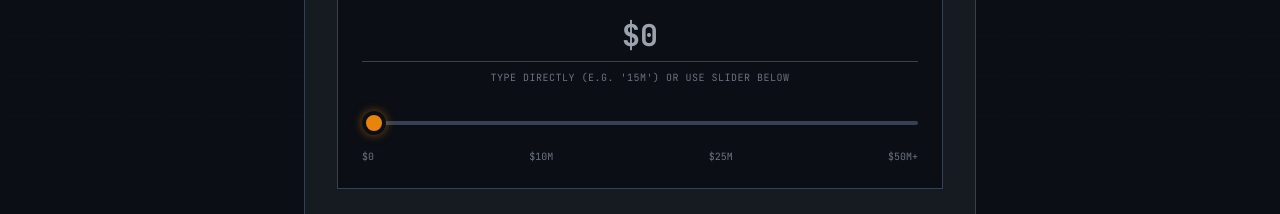
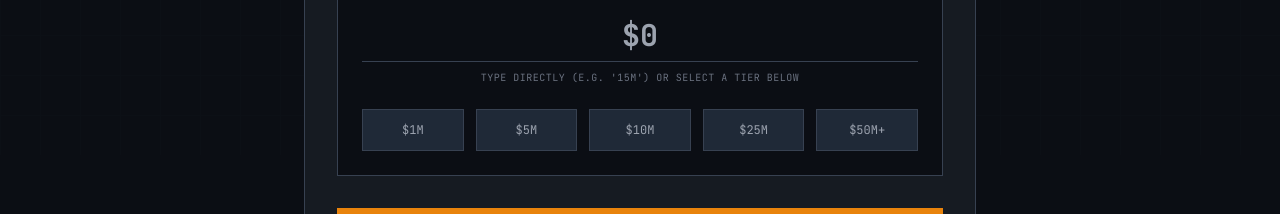
Before and after one commit to thecontlab/continuity-sim, a React (Vite) app: page / in a window 1280 px wide. Shown: the part 645-859 px from the top of the page. Built offline with nearby package versions, Linux system fonts and the light colour scheme; no server answers.

Commit message:
Revert to sliders

```diff
--- a/components/StageFoundation.tsx
+++ b/components/StageFoundation.tsx
@@ -11,7 +11,6 @@ interface StageFoundationProps {
 // Custom Icon Components
 const Icons = {
   Construction: (
-    // Building Under Construction with Crane
     <svg
       xmlns="http://www.w3.org/2000/svg"
       width="32"
@@ -24,25 +23,19 @@ const Icons = {
       strokeLinejoin="round"
       className="mb-2 text-current"
     >
-      {/* Building Structure */}
       <path d="M4 22V6a2 2 0 0 1 2-2h5" />
       <path d="M14 22V14h-3v8" />
       <path d="M8 10h.01" />
       <path d="M8 14h.01" />
       <path d="M8 18h.01" />
-      {/* Crane Mast */}
       <path d="M17 22V2" />
-      {/* Crane Jib */}
       <path d="M11 2h8" />
-      {/* Counterweight */}
       <path d="M19 2l3 3-3 3" />
-      {/* Hook Line */}
       <path d="M13 2v4" />
       <path d="M13 6l-1 1" />
     </svg>
   ),
   SkilledTrades: (
-    // Vertical Pipe with Lightning Bolt overlay
     <svg
       xmlns="http://www.w3.org/2000/svg"
       width="32"
@@ -55,15 +48,12 @@ const Icons = {
       strokeLinejoin="round"
       className="mb-2 text-current"
     >
-      {/* Vertical Pipe */}
       <path d="M8 3v18" />
       <path d="M16 3v18" />
       <path d="M6 3h12" />
       <path d="M6 21h12" />
       <path d="M6 7h12" opacity="0.3" />
       <path d="M6 17h12" opacity="0.3" />
-
-      {/* Lightning Bolt Overlay - Filled to obscure lines behind it */}
       <path
         d="M14 9l-2 4h3l-4 6v-5h-3l4-5"
         fill="#0B0E14"
@@ -73,17 +63,13 @@ const Icons = {
     </svg>
   ),
   Healthcare: (
-    // Nurse Hat with Center Cross
     <svg className="w-8 h-8 mb-2 text-current" fill="none" stroke="currentColor" viewBox="0 0 24 24">
-      {/* Cap Shape */}
       <path strokeLinecap="round" strokeLinejoin="round" strokeWidth={1.5} d="M5 8h14l-1.5-4H6.5L5 8z" />
       <path strokeLinecap="round" strokeLinejoin="round" strokeWidth={1.5} d="M3 8h18v9a1 1 0 01-1 1H4a1 1 0 01-1-1V8z" />
-      {/* Centered Cross - Adjusted for visual center of the bottom box */}
       <path strokeLinecap="round" strokeLinejoin="round" strokeWidth={1.5} d="M12 9.5v5m-2.5-2.5h5" />
     </svg>
   ),
   ProfessionalServices: (
-    // Briefcase Icon (Unchanged)
     <svg className="w-8 h-8 mb-2 text-current" fill="none" stroke="currentColor" viewBox="0 0 24 24">
       <path strokeLinecap="round" strokeLinejoin="round" strokeWidth={1.5} d="M21 13.255A23.931 23.931 0 0112 15c-3.183 0-6.22-.62-9-1.745M16 6V4a2 2 0 00-2-2h-4a2 2 0 00-2 2v2m4 6h.01M5 20h14a2 2 0 002-2V8a2 2 0 00-2-2H5a2 2 0 00-2 2v10a2 2 0 002 2z" />
     </svg>
@@ -102,6 +88,14 @@ const KEY_INDUSTRIES: IndustryItem[] = [
   { id: 'Skilled Trades', label: 'Skilled Trades', icon: Icons.SkilledTrades },
   { id: 'Healthcare / MedTech', label: 'Healthcare', icon: Icons.Healthcare },
   { id: 'Professional Services', label: 'Prof. Services', icon: Icons.ProfessionalServices },
+];
+
+const REVENUE_PRESETS = [
+  { label: '$1M', value: 1000000 },
+  { label: '$5M', value: 5000000 },
+  { label: '$10M', value: 10000000 },
+  { label: '$25M', value: 25000000 },
+  { label: '$50M+', value: 50000000 },
 ];
 
 export const StageFoundation: React.FC<StageFoundationProps> = ({ onComplete }) => {
@@ -160,12 +154,6 @@ export const StageFoundation: React.FC<StageFoundationProps> = ({ onComplete })
     }
 
     // 2. Standard Input logic via helper
-    updateRevenue(val);
-  };
-
-  const handleSliderChange = (e: React.ChangeEvent<HTMLInputElement>) => {
-    setError('');
-    const val = parseInt(e.target.value, 10);
     updateRevenue(val);
   };
 
@@ -244,7 +232,7 @@ export const StageFoundation: React.FC<StageFoundationProps> = ({ onComplete })
           </div>
         </div>
 
-        {/* Revenue Section */}
+        {/* Revenue Section - Replaced Slider with Quick Select Grid */}
         <div>
           <label className="block text-xs font-mono text-[#9CA3AF] uppercase mb-4">
             Est. Annual Revenue (USD)
@@ -260,26 +248,26 @@ export const StageFoundation: React.FC<StageFoundationProps> = ({ onComplete })
                 placeholder="$0"
               />
               <div className="text-center text-[10px] text-[#6B7280] mt-2 font-mono uppercase tracking-wider">
-                Type directly (e.g. '15m') or use slider below
+                Type directly (e.g. '15m') or select a tier below
               </div>
             </div>
 
-            <div className="space-y-4">
-              <input
-                type="range"
-                min="0"
-                max="50000000"
-                step="250000"
-                value={rawRevenue > 50000000 ? 50000000 : rawRevenue}
-                onChange={handleSliderChange}
-                className="w-full h-2 bg-[#1F2937] rounded-none appearance-none cursor-pointer accent-[#E8830C] hover:accent-[#FF9933] transition-colors"
-              />
-              <div className="flex justify-between text-[10px] text-[#6B7280] font-mono">
-                <span>$0</span>
-                <span>$10M</span>
-                <span>$25M</span>
-                <span>$50M+</span>
-              </div>
+            {/* Quick Select Buttons */}
+            <div className="grid grid-cols-2 sm:grid-cols-5 gap-3">
+              {REVENUE_PRESETS.map((preset) => (
+                <button
+                  key={preset.label}
+                  type="button"
+                  onClick={() => updateRevenue(preset.value)}
+                  className={`py-3 px-2 text-xs font-mono border transition-all duration-200 hover:border-[#9CA3AF] ${
+                    rawRevenue === preset.value
+                      ? 'bg-[#E8830C] border-[#E8830C] text-white'
+                      : 'bg-[#1F2937] border-[#374151] text-[#9CA3AF] hover:text-white'
+                  }`}
+                >
+                  {preset.label}
+                </button>
+              ))}
             </div>
           </div>
         </div>
```
